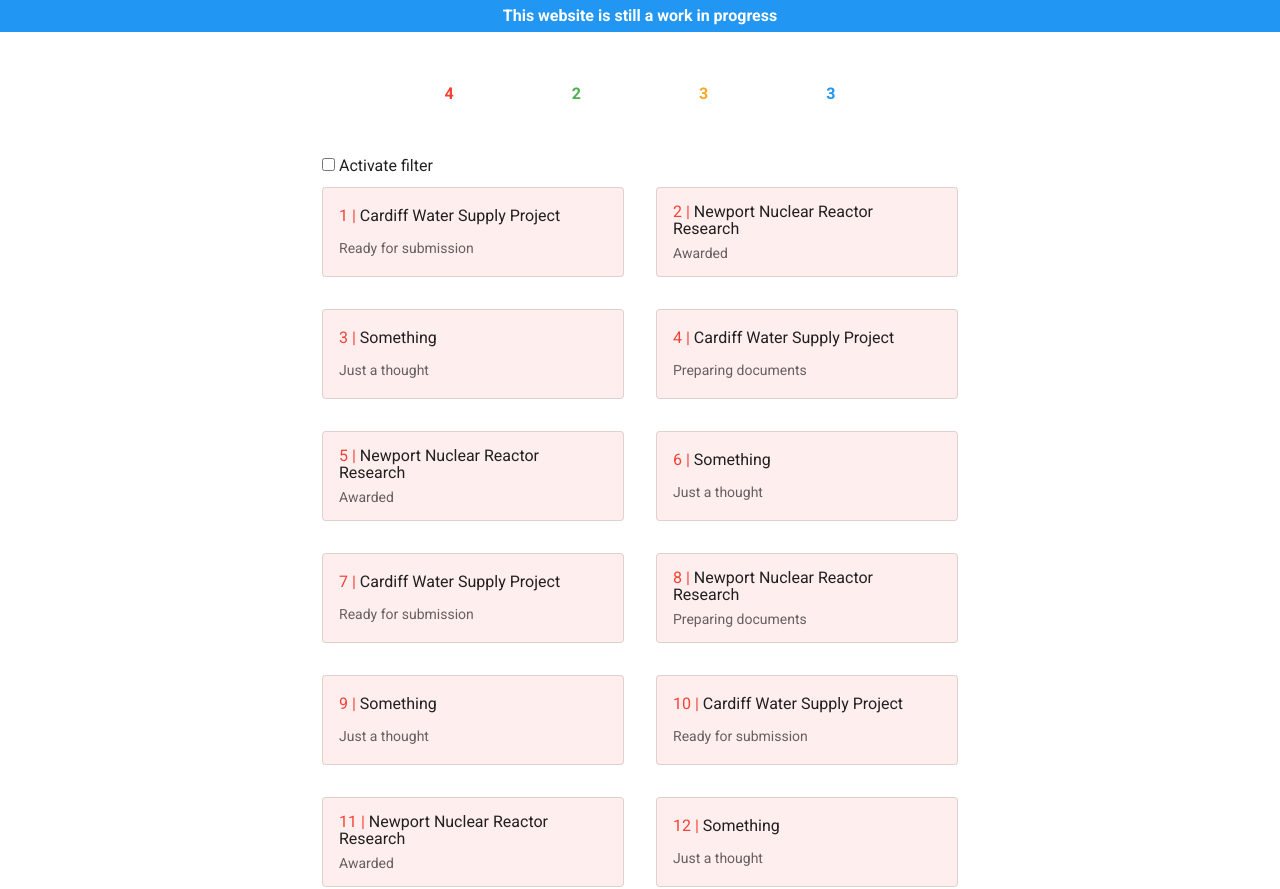
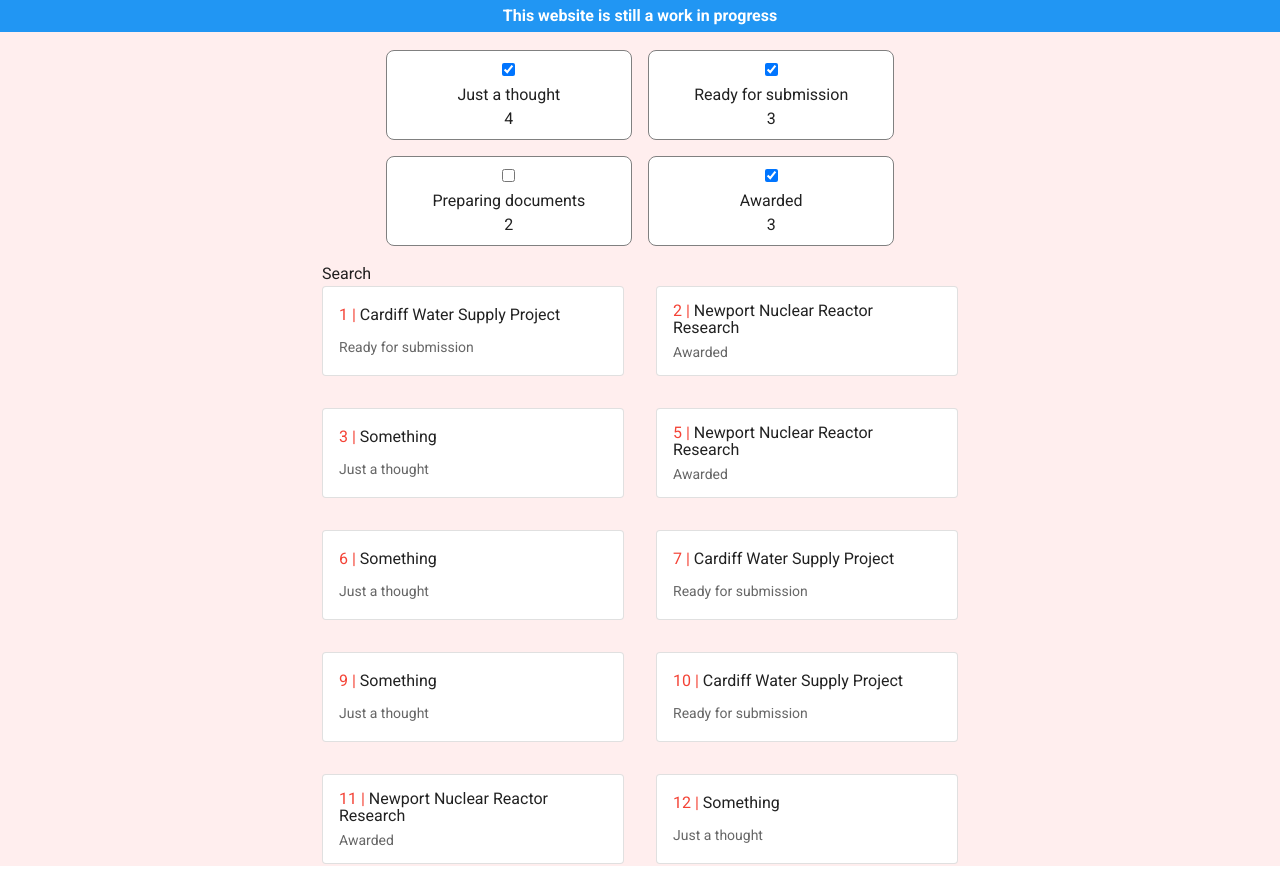
Before and after one commit to Jakepc007/Cardiff-University-PTS-Frontend, a Nuxt app: page /records in a window 1280 px wide. After the commit the page ends 866 px from the top, so only its background shows below. Built offline with nearby package versions, Linux system fonts and the light colour scheme; data requests are answered from the project's data file.

Commit message:
Filters can now be used with multiple statuses, and have to be searched manually

```diff
--- /dev/null
+++ b/components/Filters.vue
@@ -0,0 +1,80 @@
+<template>
+  <div>
+    <div class="flex">
+      <div
+        v-for="(status, index) in statuses"
+        :key="index"
+        class="filter-container"
+      >
+        <input
+          v-model="checkedStatuses"
+          :value="status"
+          type="checkbox"
+          @change="filterStatus(status, $event)"
+        />
+        <div>{{ status }}</div>
+        <div>{{ records.filter((r) => r.status === status).length }}</div>
+      </div>
+    </div>
+  </div>
+</template>
+
+<script>
+import { mapState, mapActions } from 'vuex'
+
+export default {
+  props: {
+    records: {
+      type: Array,
+      default() {
+        return []
+      }
+    }
+  },
+  async asyncData({ store, error }) {
+    try {
+      await store.dispatch('alerts/fetchAlert')
+      await store.dispatch('records/fetchRecords')
+    } catch (e) {
+      error({
+        statusCode: 503,
+        message: 'Unable to fetch events at this time'
+      })
+    }
+  },
+  computed: {
+    ...mapState({
+      statuses: (state) => state.records.statuses,
+      checkedStatuses: (state) => state.records.filter.statuses
+    })
+  },
+  methods: {
+    ...mapActions({ updateFilterStatus: 'records/updateFilterStatus' }),
+    filterStatus(status, event) {
+      const checked = event.target.checked
+      this.updateFilterStatus({ status, checked })
+    }
+  }
+}
+</script>
+
+<style>
+.flex {
+  display: grid;
+  grid-template-columns: 1fr 1fr;
+  margin-top: 1rem;
+  margin-bottom: 1rem;
+  padding-left: 10%;
+  padding-right: 10%;
+  gap: 1rem;
+}
+
+.filter-container {
+  text-align: center;
+  padding: 0.5rem;
+  background: rgb(255, 236, 236);
+  border: 1px solid rgb(128, 128, 128);
+  border-radius: 0.5rem;
+  background: white;
+}
+</style>
--- a/components/RecordCard.vue
+++ b/components/RecordCard.vue
@@ -42,7 +42,7 @@ export default {
 .record-card {
   margin-left: auto;
   margin-right: auto;
-  background: rgb(255, 238, 238);
+  background: white;
 }
 
 a {
--- a/layouts/default.vue
+++ b/layouts/default.vue
@@ -1,5 +1,5 @@
 <template>
-  <v-app>
+  <v-app class="layout">
     <Alert :alert="alert" />
     <nuxt class="app" />
   </v-app>
@@ -38,4 +38,8 @@ export default {
 .container {
   padding: 2px;
 }
+
+.v-application--wrap {
+  background: rgb(255, 238, 238);
+}
 </style>
--- a/pages/records/index.vue
+++ b/pages/records/index.vue
@@ -1,46 +1,26 @@
 <template>
   <div class="container">
-    <div class="flex">
-      <div class="red--text" @click="updateFilter('Just a thought')">
-        {{ gfbs()[0] }}
-      </div>
-      <div
-        type="checkbox"
-        class="green--text"
-        :class="{ e: 1 === 1 }"
-        @click="updateFilter('Preparing documents')"
-      >
-        {{ gfbs()[1] }}
-      </div>
-
-      <div
-        class="yellow--text text--darken-3"
-        @click="updateFilter('Ready for submission')"
-      >
-        {{ gfbs()[2] }}
-      </div>
-      <div class="blue--text" @click="updateFilter('Awarded')">
-        {{ gfbs()[3] }}
-      </div>
-    </div>
-    <input v-model="filterActive" type="checkbox" class="checkbox" /> Activate
-    filter
-    <RecordList :records="filterActive ? filtered : records" />
+    <Filters :records="records" @toggleFilter="toggleFilter" />
+    <button @click="toggleFilter">Search</button>
+    <RecordList :records="filtered" />
   </div>
 </template>
 
 <script>
-import { mapState, mapGetters } from 'vuex'
+import { mapState } from 'vuex'
 import RecordList from '@/components/RecordList'
+import Filters from '@/components/Filters'
 
 export default {
   components: {
-    RecordList
+    RecordList,
+    Filters
   },
   async asyncData({ store, error }) {
     try {
       await store.dispatch('alerts/fetchAlert')
       await store.dispatch('records/fetchRecords')
+      await store.dispatch('records/fetchFiltered')
     } catch (e) {
       error({
         statusCode: 503,
@@ -57,12 +37,11 @@ export default {
     ...mapState({
       records: (state) => state.records.records,
       filtered: (state) => state.records.filtered
-    }),
-    ...mapGetters({ gfbs: 'records/getStatusLengths' })
+    })
   },
   methods: {
-    updateFilter(status) {
-      this.$store.dispatch('records/updateFilterStatus', status)
+    toggleFilter() {
+      this.$store.dispatch('records/toggleFilter')
     }
   }
 }
@@ -71,16 +50,6 @@ export default {
 <style scoped>
 .container {
   width: 50%;
-}
-.flex {
-  width: 80%;
-  margin-right: auto;
-  margin-left: auto;
-  display: grid;
-  gap: 1fr;
-  margin-top: 2rem;
-  grid-template-columns: 1fr 1fr 1fr 1fr;
-  margin-bottom: 2rem;
 }
 
 .checkbox {
--- a/store/records.js
+++ b/store/records.js
@@ -4,7 +4,16 @@ export const state = () => ({
   records: [],
   filtered: [],
   record: {},
-  filter: {}
+  statuses: [
+    'Just a thought',
+    'Ready for submission',
+    'Preparing documents',
+    'Awarded'
+  ],
+  filter: {
+    statuses: ['Just a thought', 'Ready for submission', 'Awarded']
+  },
+  filterActive: false
 })
 
 export const mutations = {
@@ -19,29 +28,40 @@ export const mutations = {
   },
   SET_FILTERED(state, filtered) {
     state.filtered = filtered
+  },
+  TOGGLE_FILTER(state) {
+    state.filterActive = !state.filterActive
+  },
+  TOGGLE_FILTER_STATUS(state, { status, checked }) {
+    if (state.filter.statuses.includes(status)) {
+      const index = state.filter.statuses.indexOf(status)
+      state.filter.statuses.splice(index, 1)
+    } else {
+      state.filter.statuses.push(status)
+    }
   }
 }
 
 export const actions = {
-  fetchRecords({ commit, getters }) {
-    const filter = getters.getFilter()
-
-    if (isEmpty(filter)) {
-      return EventService.getRecords().then((res) => {
-        commit('SET_RECORDS', res.data)
-      })
-    } else {
-      return commit('SET_FILTERED', getters.getFilteredRecords())
-    }
+  fetchRecords({ commit }) {
+    return EventService.getRecords().then((res) => {
+      commit('SET_RECORDS', res.data)
+    })
   },
-  updateFilterStatus({ commit, getters }, status) {
-    commit('SET_FILTER_STATUS', status)
-    const r = getters.getFilteredRecords()
-    commit('SET_FILTERED', r)
+  fetchFiltered({ commit, getters }) {
+    return EventService.getRecords().then((res) => {
+      return commit('SET_FILTERED', getters.filterRecords(res.data))
+    })
+  },
+  toggleFilter({ commit, dispatch }) {
+    commit('TOGGLE_FILTER')
+    dispatch('fetchFiltered')
+  },
+  updateFilterStatus({ commit }, { status, checked }) {
+    commit('TOGGLE_FILTER_STATUS', { status, checked })
   },
   fetchCurrentRecord({ commit, getters }, id) {
     const record = getters.getRecordById(id)
-
     if (record) {
       commit('SET_RECORD', record)
     } else {
@@ -65,29 +85,21 @@ export const getters = {
     })
     return filtered
   },
-  getFilteredRecords: (state) => () => {
-    // First check if the status matches
-    const filtered = state.records.filter((record) => {
-      return record.status === state.filter.status
+
+  getFilterActive: (state) => () => {
+    return state.filterActive
+  },
+  filterRecords: (state) => (records) => {
+    const filteredRecords = records.filter((r) => {
+      return state.filter.statuses.includes(r.status)
     })
-
-    return filtered
-    // Finally return the filtered records
-  },
-  getStatusLengths: (state, getters) => () => {
-    console.log('hm')
-    return [
-      getters.getFilteredRecordsByStatus('Just a thought').length,
-      getters.getFilteredRecordsByStatus('Preparing documents').length,
-      getters.getFilteredRecordsByStatus('Ready for submission').length,
-      getters.getFilteredRecordsByStatus('Awarded').length
-    ]
+    return filteredRecords
   }
 }
 
-const isEmpty = (obj) => {
-  for (const i in obj) {
-    return false
-  }
-  return true
-}
+// const isEmpty = (obj) => {
+//   for (const i in obj) {
+//     return false
+//   }
+//   return true
+// }
```
